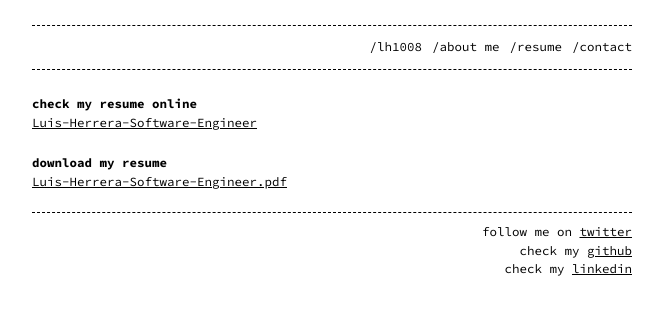
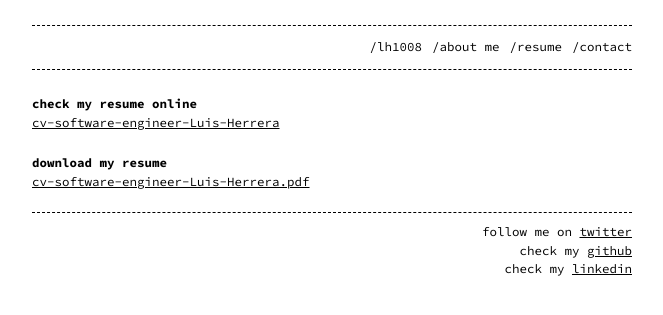
Before and after one commit to lh1008/lh1008.github.io, a Jekyll site: the page built from lh1008.md, in a window 1280 px wide. Shown: the top 315 px of the page, without its empty margins (308-971 px from the left). Built offline with Jekyll 4.4.1, drawn with Linux system fonts in a browser that asks for light colours.

Commit message:
Fixed file name

```diff
--- a/lh1008.md
+++ b/lh1008.md
@@ -6,8 +6,8 @@ permalink: /resume
 
 # check my resume online
 
-[Luis-Herrera-Software-Engineer](https://github.com/lh1008/cv/blob/master/cv-software-engineer-Luis-Herrera.pdf)
+<a href="https://github.com/lh1008/cv/blob/master/cv-software-engineer-Luis-Herrera.pdf" target="_blank">cv-software-engineer-Luis-Herrera</a>
 
 ## download my resume
 
-[Luis-Herrera-Software-Engineer.pdf](https://raw.githubusercontent.com/lh1008/cv/master/cv-software-engineer-Luis-Herrera.pdf)
+<a href="https://raw.githubusercontent.com/lh1008/cv/master/cv-software-engineer-Luis-Herrera.pdf" target="_blank">cv-software-engineer-Luis-Herrera.pdf</a>
```
